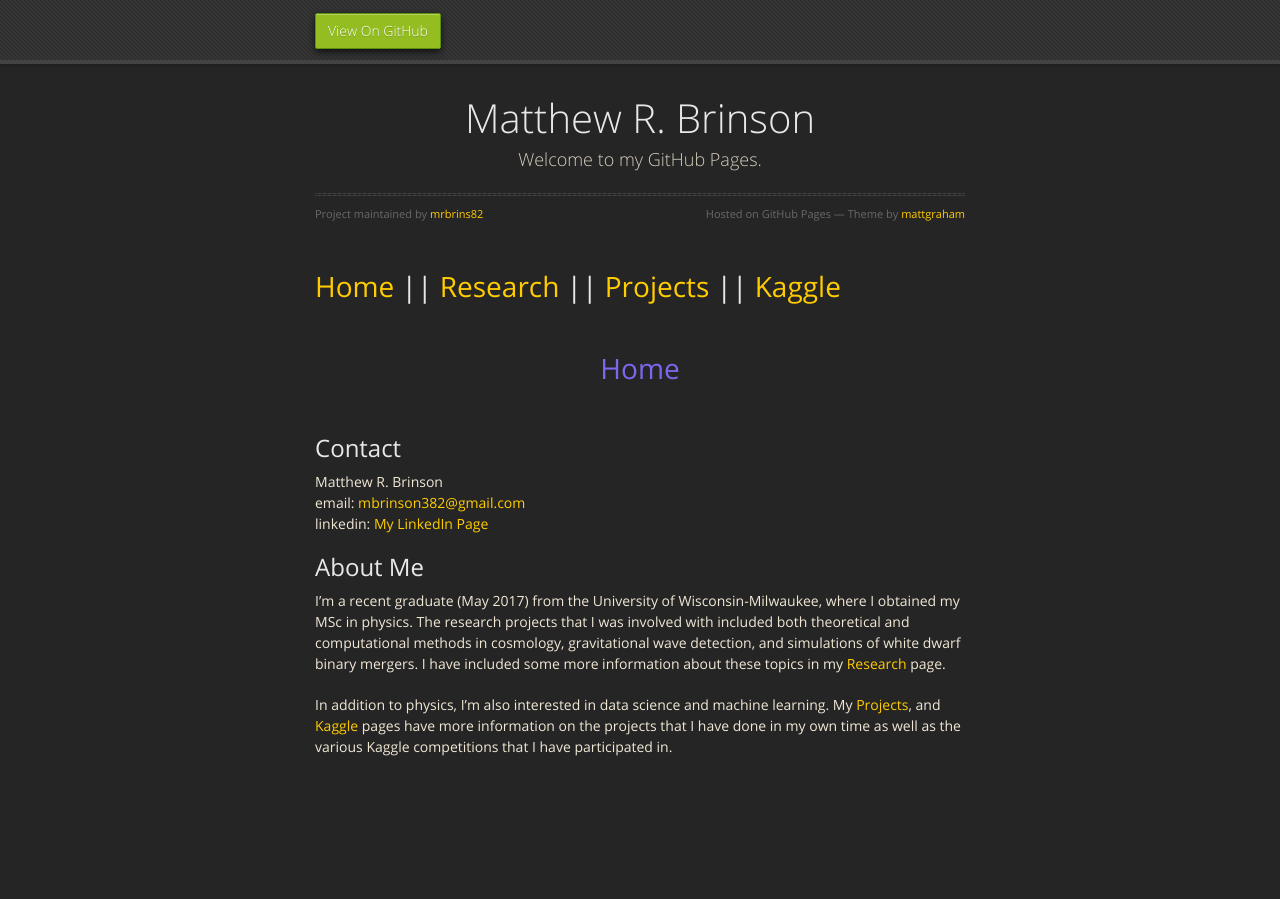
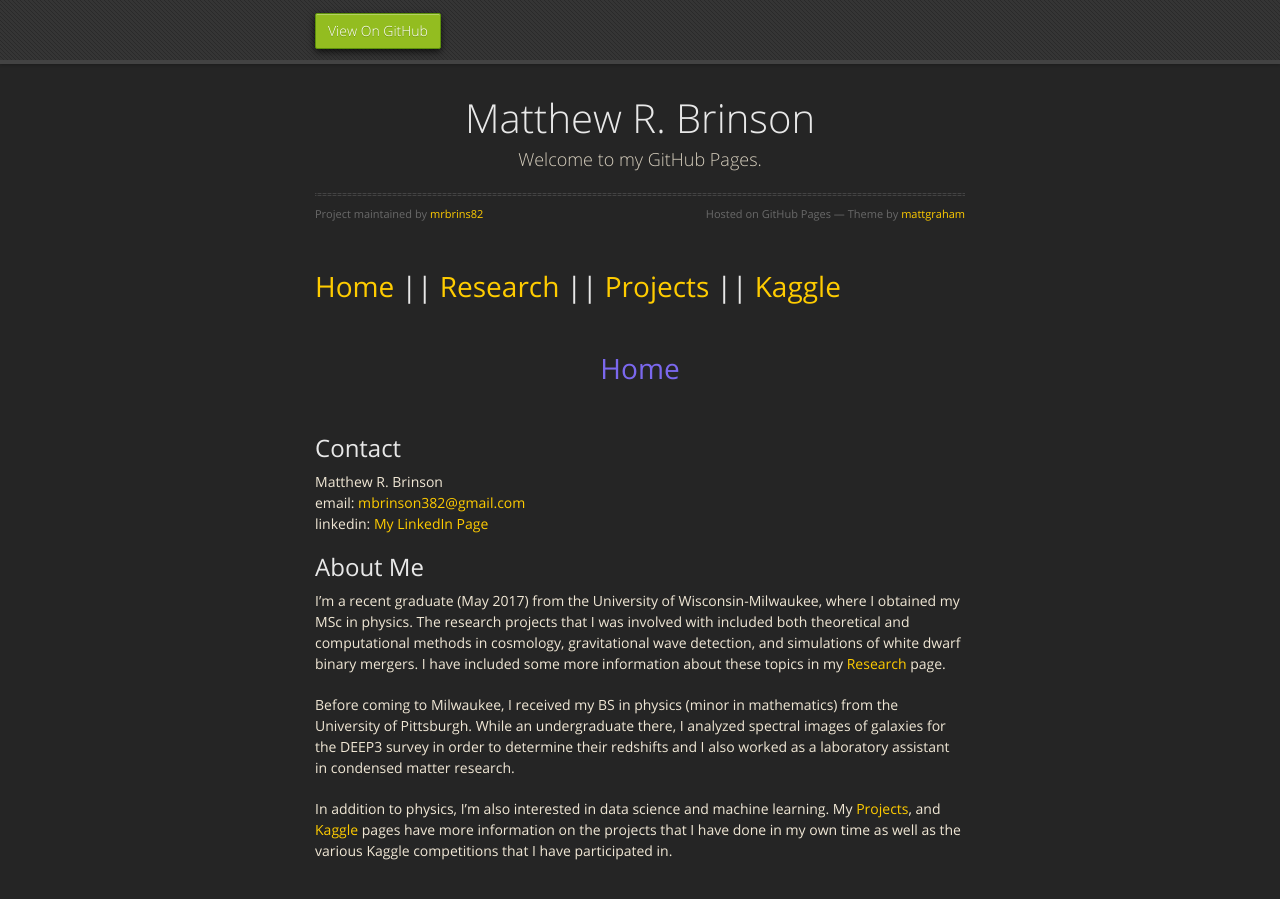
Before and after one commit to mrbrins82/mrbrins82.github.io, a Jekyll site: the page built from index.md, in a window 1280 px wide and 971 px high. Shown: the top 899 px of the window. Built offline with Jekyll 4.4.1, drawn with Linux system fonts in a browser that asks for light colours; nearby versions of some CDN libraries; our own code applies the rules of GitHub Pages for plain Markdown files.

Commit message:
added more to bio

```diff
--- a/index.md
+++ b/index.md
@@ -15,4 +15,6 @@
 
 I'm a recent graduate (May 2017) from the University of Wisconsin-Milwaukee, where I obtained my MSc in physics. The research projects that I was involved with included both theoretical and computational methods in cosmology, gravitational wave detection, and simulations of white dwarf binary mergers. I have included some more information about these topics in my [Research](research) page.
 
+Before coming to Milwaukee, I received my BS in physics (minor in mathematics) from the University of Pittsburgh. While an undergraduate there, I analyzed spectral images of galaxies for the DEEP3 survey in order to determine their redshifts and I also worked as a laboratory assistant in condensed matter research.
+
 In addition to physics, I'm also interested in data science and machine learning. My [Projects](projects), and [Kaggle](kaggle) pages have more information on the projects that I have done in my own time as well as the various Kaggle competitions that I have participated in.
```
